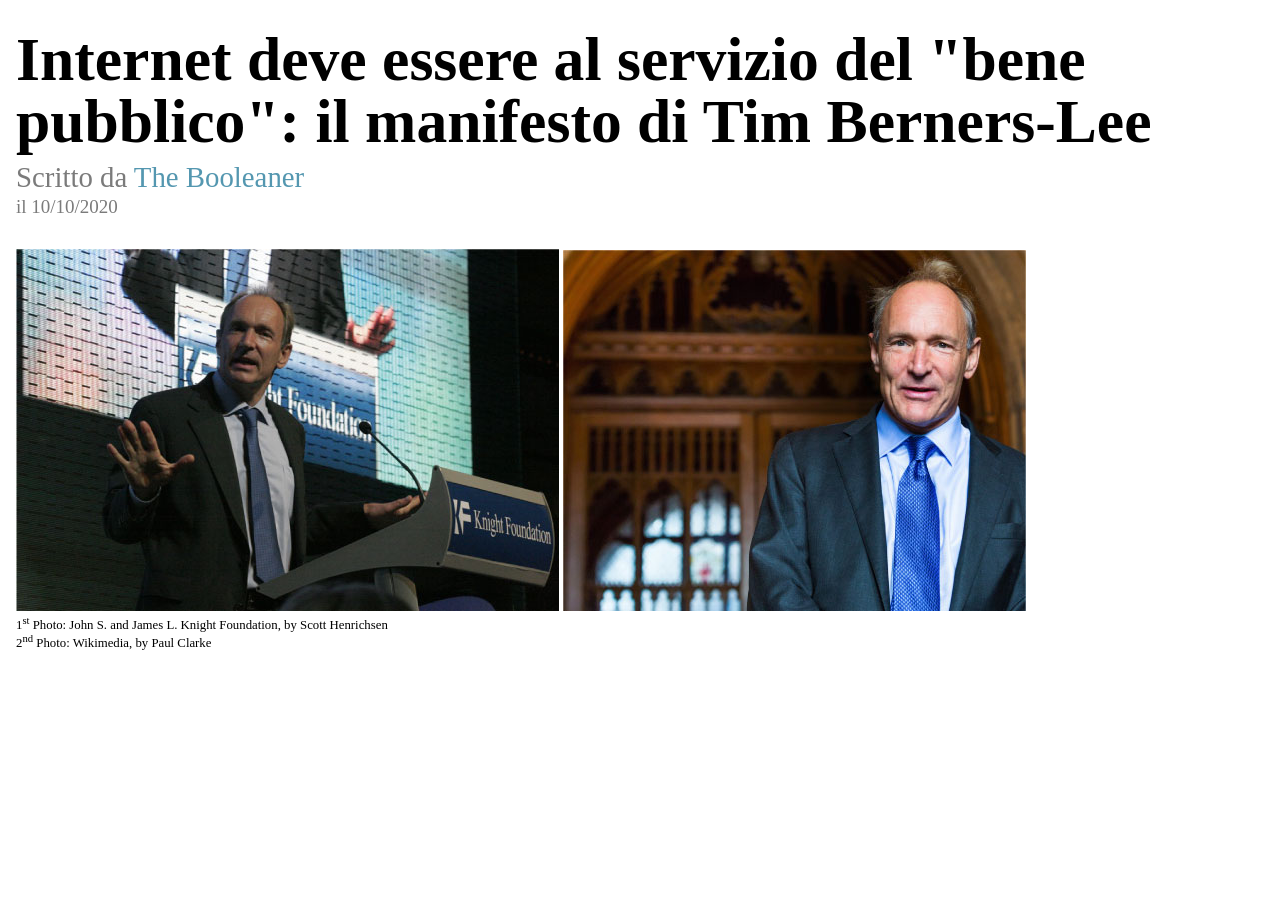
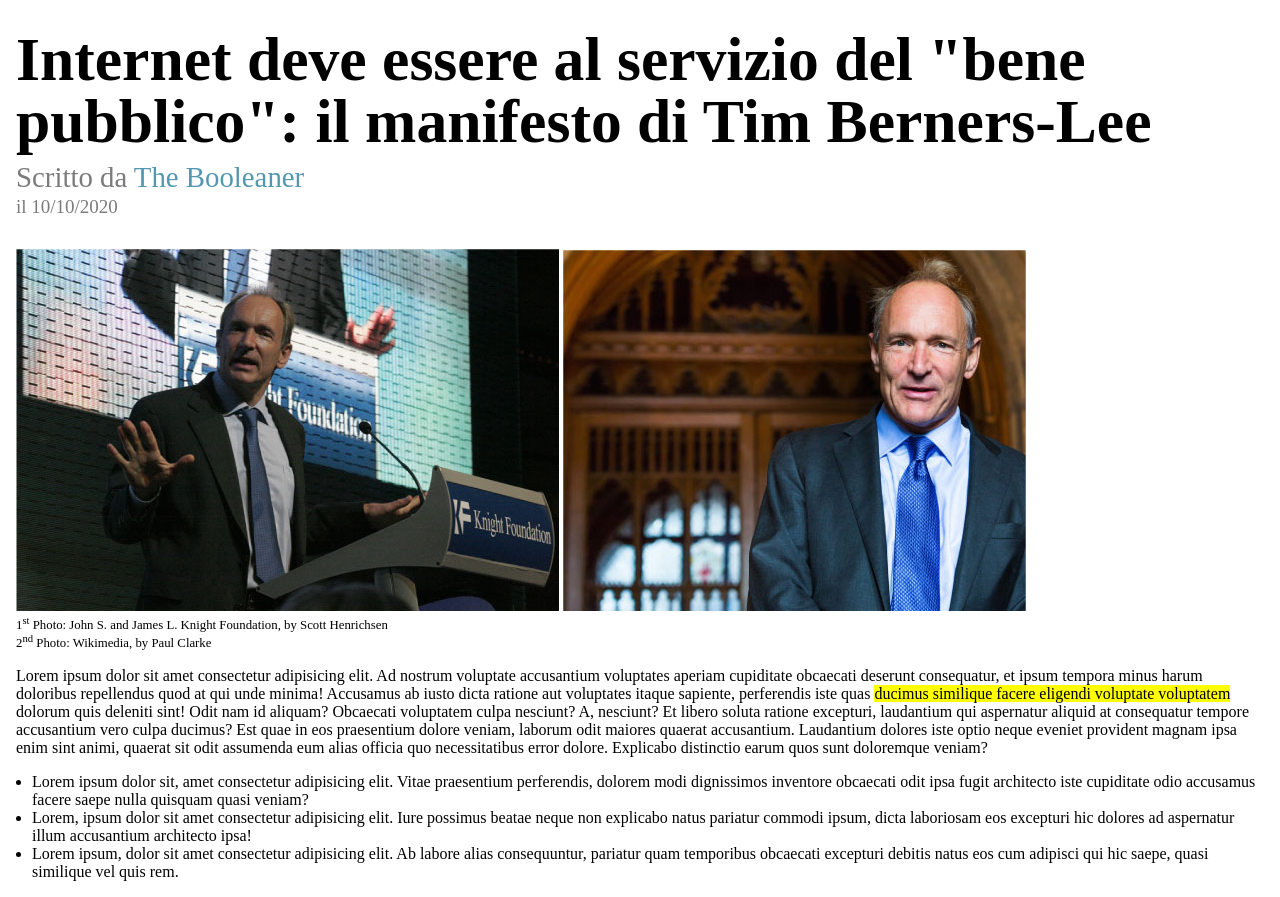
Before and after one commit to fedebacci/html-css-booleaner, a plain HTML site: page index.html in a window 1280 px wide. Shown: the part 176-1073 px from the top of the page. Before the commit the page ends 827 px from the top, so only its background shows below. Drawn offline with Linux system fonts and the light colour scheme.

Commit message:
creazione terza sezione testuale

```diff
--- a/css/style.css
+++ b/css/style.css
@@ -59,3 +59,11 @@ section > figure {
 section figcaption {
  font-size: .8rem;
 }
+
+.evidenziato {
+    background-color: yellow;
+}
+
+section ul {
+    padding-left: 1rem;
+}
--- a/index.html
+++ b/index.html
@@ -31,6 +31,7 @@
                 <span class="data">il 10/10/2020</span>
             </p>
         </section>
+
         <section>
             <figure>
                 <img src="./img/tim-1.jpg" alt="Tim Berners-Lee">
@@ -41,6 +42,36 @@
                 </figcaption>
             </figure>
         </section>
+
+        <section>
+            <p>Lorem ipsum dolor sit amet consectetur adipisicing elit. Ad nostrum voluptate accusantium voluptates
+                aperiam cupiditate obcaecati deserunt consequatur, et ipsum tempora minus harum doloribus repellendus
+                quod at qui unde minima!
+                Accusamus ab iusto dicta ratione aut voluptates itaque sapiente, perferendis iste quas <span
+                    class="evidenziato">
+                    ducimus similique
+                    facere eligendi voluptate voluptatem
+                </span> dolorum quis deleniti sint! Odit nam id aliquam? Obcaecati
+                voluptatem culpa nesciunt?
+                A, nesciunt? Et libero soluta ratione excepturi, laudantium qui aspernatur aliquid at consequatur
+                tempore accusantium vero culpa ducimus? Est quae in eos praesentium dolore veniam, laborum odit maiores
+                quaerat accusantium.
+                Laudantium dolores iste optio neque eveniet provident magnam ipsa enim sint animi, quaerat sit odit
+                assumenda eum alias officia quo necessitatibus error dolore. Explicabo distinctio earum quos sunt
+                doloremque veniam?</p>
+
+            <ul>
+                <li>Lorem ipsum dolor sit, amet consectetur adipisicing elit. Vitae praesentium perferendis, dolorem
+                    modi dignissimos inventore obcaecati odit ipsa fugit architecto iste cupiditate odio accusamus
+                    facere saepe nulla quisquam quasi veniam?</li>
+                <li>Lorem, ipsum dolor sit amet consectetur adipisicing elit. Iure possimus beatae neque non explicabo
+                    natus pariatur commodi ipsum, dicta laboriosam eos excepturi hic dolores ad aspernatur illum
+                    accusantium architecto ipsa!</li>
+                <li>Lorem ipsum, dolor sit amet consectetur adipisicing elit. Ab labore alias consequuntur, pariatur
+                    quam temporibus obcaecati excepturi debitis natus eos cum adipisci qui hic saepe, quasi similique
+                    vel quis rem.</li>
+            </ul>
+        </section>
     </main>
 
 
```
